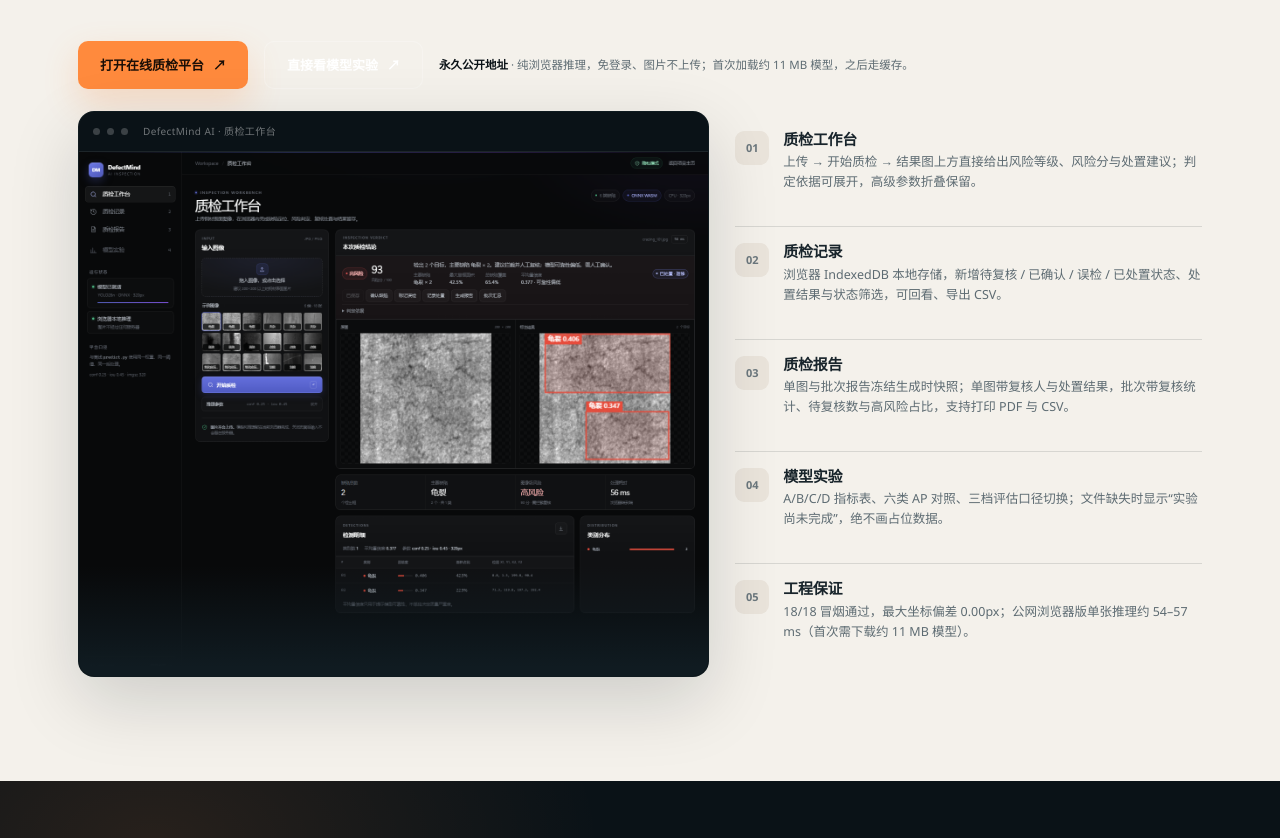
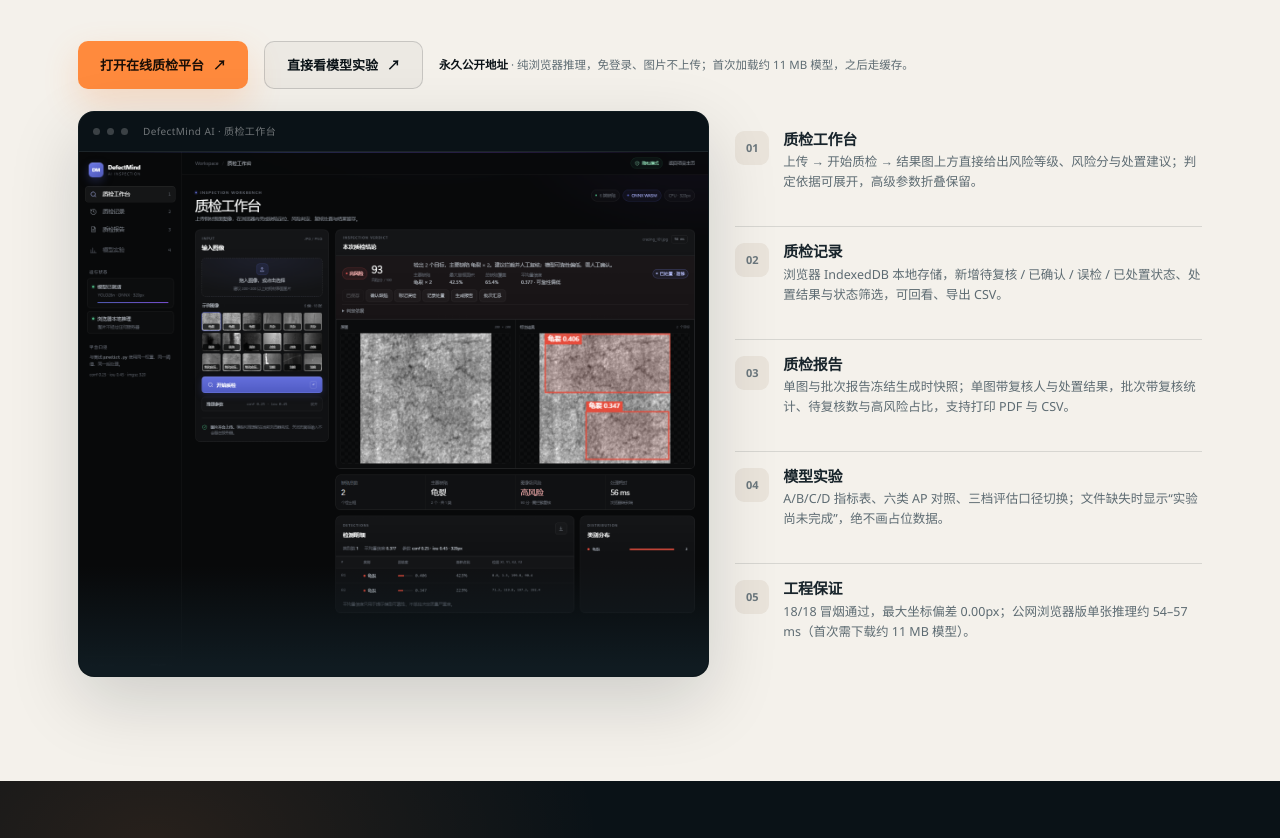
Before and after one commit to zzq10086/defectmind-ai-showcase, a plain HTML site: page index.html in a window 1280 px wide. Shown: the part 5663-6501 px from the top of the page. Drawn offline with Linux system fonts and the light colour scheme.

Commit message:
Update showcase

```diff
--- a/index.html
+++ b/index.html
@@ -370,6 +370,8 @@
   .platform{background:var(--paper)}
   .platform-cta{display:flex;align-items:center;gap:16px;flex-wrap:wrap;margin:2px 0 22px}
   .platform-cta .btn{font-size:13px}
+  .platform-cta .btn-ghost{border-color:rgba(10,18,23,.16);color:var(--ink);background:rgba(10,18,23,.03)}
+  .platform-cta .btn-ghost:hover{border-color:rgba(10,18,23,.34);background:rgba(10,18,23,.06)}
   .cta-note{font-size:11.5px;color:var(--muted);line-height:1.6;max-width:560px}
   .cta-note b{color:var(--ink);font-weight:650}
   .platform-grid{display:grid;grid-template-columns:1.15fr .85fr;gap:26px;align-items:stretch}
```
